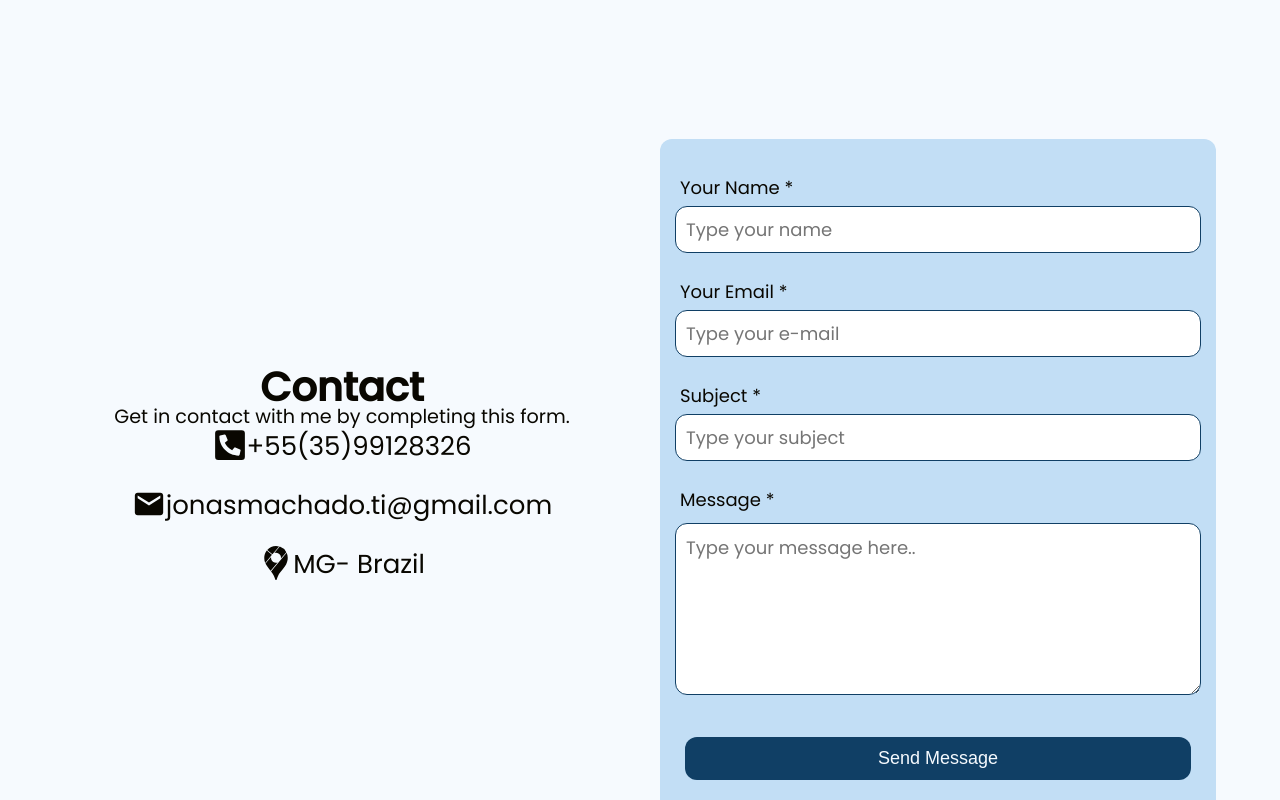
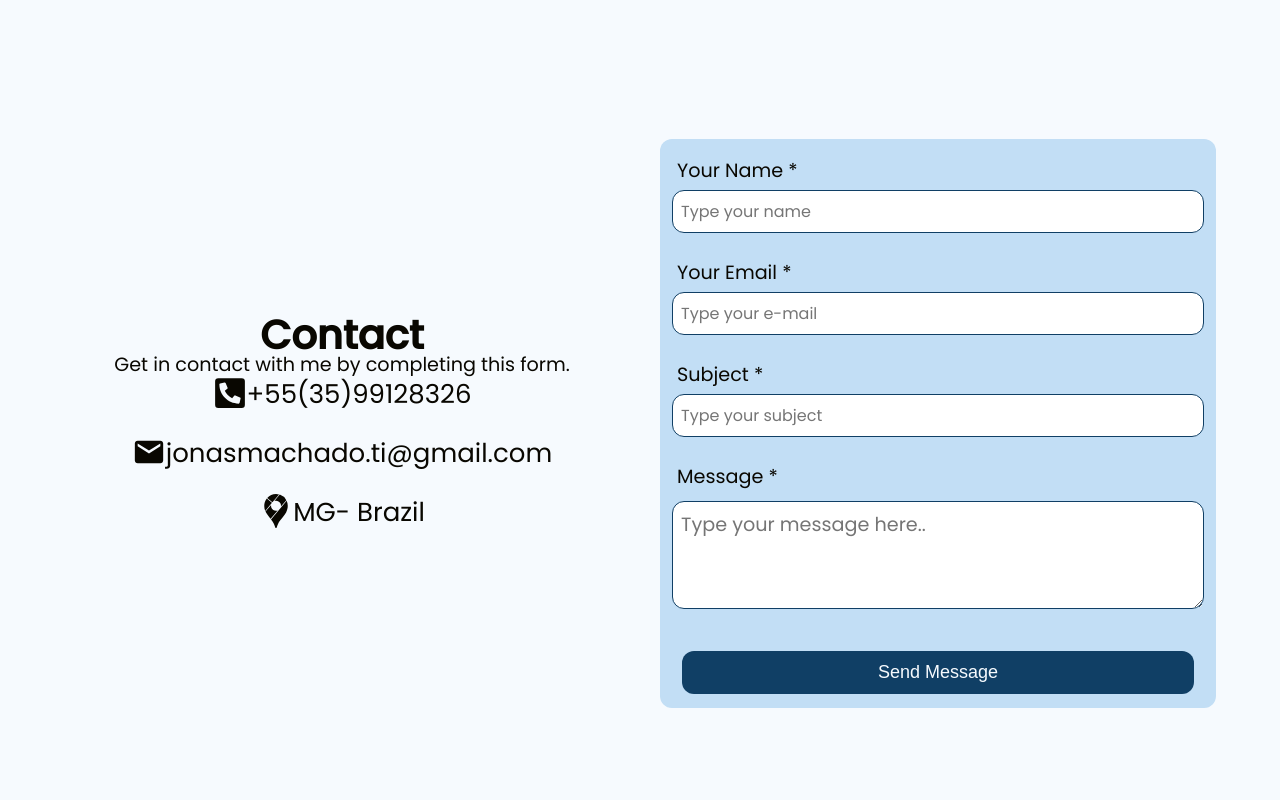
Before and after one commit to jonasmachados/portfolio, a React (Create React App) app: page / in a window 1280 px wide. Shown: the part 3740-4540 px from the top of the page. Built offline with nearby package versions, Linux system fonts and the light colour scheme; no server answers; a web font is replaced by a local one.

Commit message:
:lipstick: style: Modify padding and font styles in form.css

```diff
--- a/src/styles/form.css
+++ b/src/styles/form.css
@@ -7,7 +7,7 @@
   background-color: var(--primary-color);
   border-radius: 12px;
   gap: 20px;
-  padding: 30px 5px;
+  padding: 12px 5px;
 }
 
 .form-group {
@@ -18,9 +18,13 @@
 .form-label,
 .form-input,
 .form-textarea {
-  font-size: 18px;
+  font-size: 1.2em;
   color: var(--text-color);
   font-family: "Poppins", sans-serif;
+}
+
+.form-input{
+  font-size: 1em;
 }
 
 .form-label {
@@ -30,18 +34,18 @@
 .form-input {
   border-radius: 12px;
   border: 1px solid var(--secondary-color);
-  height: 25px;
+  height: auto;
   width: auto;
-  padding: 10px;
+  padding: 8px;
 }
 
 .form-textarea {
   display: block;
   border-radius: 12px;
   width: auto;
-  height: 150px;
+  height: 90px;
   margin-top: 5px;
-  padding: 10px;
+  padding: 8px;
   border: 1px solid var(--secondary-color);
 }
 
@@ -53,6 +57,6 @@
 
 @media (min-width: 767px) {
   .form {
-    padding: 30px 15px;
+    padding: 12px;
   }
 }
```
